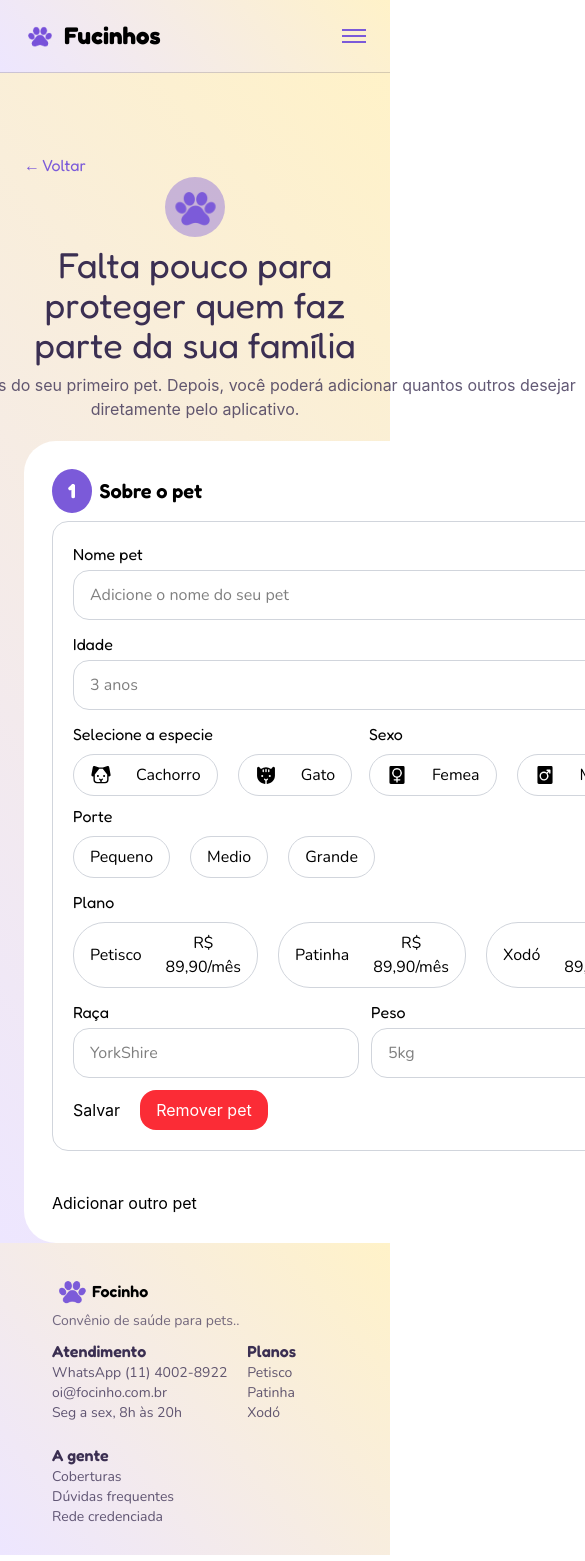
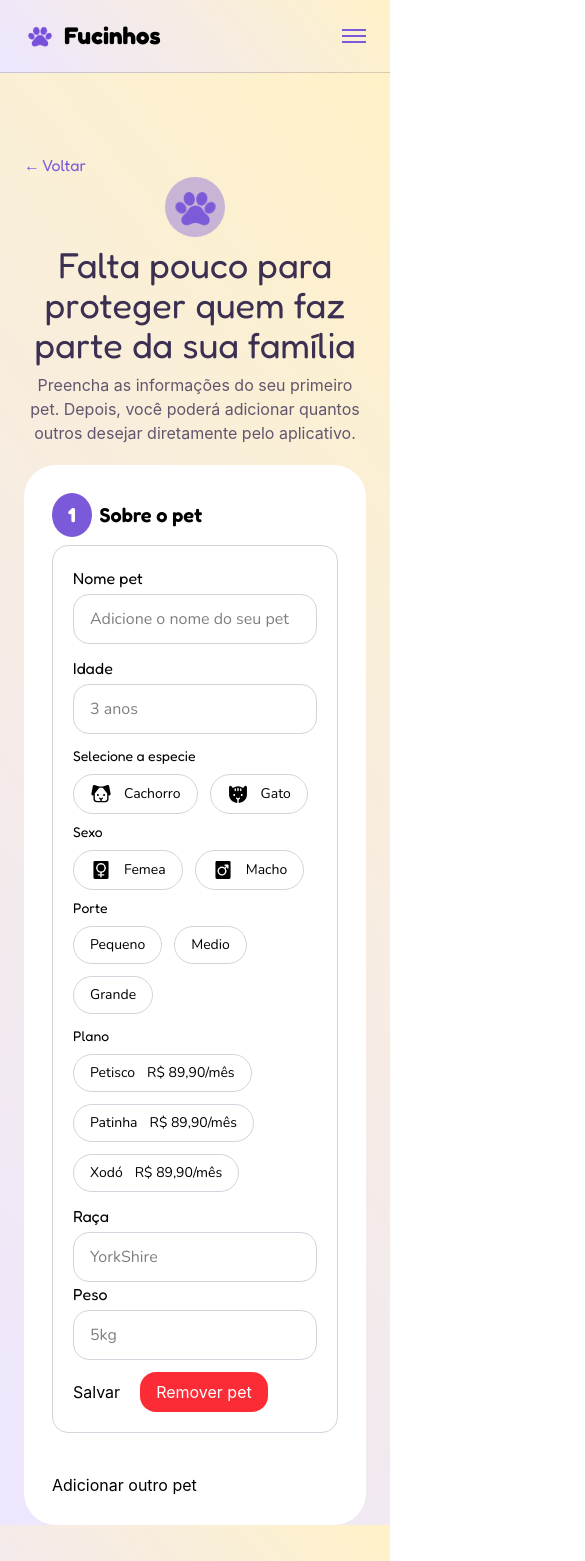
Before and after one commit to SophiAoAmaral/Fucinhos, a React (Vite) app in the folder fucinhos/: page /Fucinhos/contratar in a window 390 px wide. Shown: the top 1561 px of the page, 585 px wide, since content can reach past the window. Built offline with nearby package versions, Linux system fonts and the light colour scheme.

Commit message:
responsividade

```diff
--- a/fucinhos/src/Forms/Cadastro.jsx
+++ b/fucinhos/src/Forms/Cadastro.jsx
@@ -80,12 +80,12 @@ function removerPet(index) {
           <h1 className="font-fredoka text-4xl text-roxo-escuro">
             Falta pouco para proteger quem faz parte da sua família
           </h1>
-          <p className="w-200 text-roxo-escuro/80">
+          <p className="md:w-200 text-roxo-escuro/80">
             Preencha as informações do seu primeiro pet. Depois, você poderá
             adicionar quantos outros desejar diretamente pelo aplicativo.
           </p>
         </div>
-        <section className="grid grid-cols-[auto_1fr] gap-10 items-start">
+        <section className="md:grid md:grid-cols-[auto_1fr] gap-10 md:items-start">
           <div className="bg-white p-7 rounded-4xl">
             <span className='flex  font-semibold gap-2 text-xl mb-2 font-fredoka items-center'><span className='py-2 px-4 rounded-[100%] text-white font-bold bg-roxo'>1</span>Sobre o pet</span>
             {pets.map((pet, index) => (
@@ -104,7 +104,7 @@ function removerPet(index) {
               <Sobre dono={dono} />
             </article>
           </div>
-          <div className="bg-roxo/40 h-20"></div>
+          <div className="bg-roxo/40 md:h-20"></div>
         </section>
       </section>
     </section>
--- a/fucinhos/src/Forms/Formulario.jsx
+++ b/fucinhos/src/Forms/Formulario.jsx
@@ -11,7 +11,7 @@ export const Formulario = ({
 
        <Input type='text' placeholder='Adicione o nome do seu pet' name='nome' label='Nome pet' onChange={(e)=> atualizarPet("nome",e.target.value) }/>
        <Input type='text' placeholder='3 anos' name='idade' label='Idade' onChange={(e)=> atualizarPet("idade",e.target.value)}/>
-       <div className='grid grid-cols-2 gap-2'>
+       <div className='grid md:grid-cols-2 gap-2'>
        <OptionsSelector label='Selecione a especie' value={pet.especie} options={
         [{value:'Cachorro', icon:<PiDogFill size='22'/>, label:'Cachorro'},
          {value:'Gato', icon:<PiCatFill size='22'/>, label:'Gato'},
@@ -41,7 +41,7 @@ export const Formulario = ({
         ]}
         onChange={(valor) => atualizarPet(index, "plano", valor)}
         />
-       <div className='grid grid-cols-2 gap-3'>
+       <div className='md:grid grid-cols-2 gap-3'>
            <Input type='text' placeholder='YorkShire' name='raca' label='Raça' onChange={(e)=> atualizarPet("raca",e.target.value)}/>
            <Input type='text' placeholder='5kg' name='peso' label='Peso' onChange={(e)=> atualizarPet("peso",e.target.value)}/>
 
--- a/fucinhos/src/Forms/Input.jsx
+++ b/fucinhos/src/Forms/Input.jsx
@@ -4,8 +4,7 @@ export const Input = ({label, placeholder, type, name, onChange, removerPet}) =>
   return (
     <div className='flex flex-col text-roxo-excuro'>
         <label htmlFor={name} className='font-fredoka mb-1'>{label}</label>
-        <input className='font-nunito border border-gray-300 rounded-2xl px-4 py-3 outline-none
-    transition-all duration-200 focus:border-roxo-escuro inline-block ' type={type} placeholder={placeholder} name={name} id={name} onChange={onChange} />
+        <input className='font-nunito border border-gray-300 rounded-2xl px-4 py-3 outline-none transition-all duration-200 focus:border-roxo-escuro inline-block ' type={type} placeholder={placeholder} name={name} id={name} onChange={onChange} />
     </div>
   )
 }
--- a/fucinhos/src/Forms/OptionsSelector.jsx
+++ b/fucinhos/src/Forms/OptionsSelector.jsx
@@ -2,15 +2,15 @@ import React from 'react'
 
 export const OptionsSelector = ({label, options, value, onChange}) => {
   return (
-    <div className='flex flex-col gap-2 '>
+    <div className='flex flex-col gap-2 text-sm md:text-base'>
       <label className='font-fredoka'>{label}</label>
-      <div className="flex gap-5">
+      <div className="flex  flex-wrap md:flex-nowrap gap-3 md:gap-5">
         {options?.map((option) => (
           <button
             type="button"
             key={option.value}
             onClick={() => onChange(option.value)}
-            className={` ${value === option.value ? "bg-roxo/35 border border-roxo text-roxo-escuro/90" : "bg-white text-black border border-gray-300"} flex items-center font-nunito px-4 py-2 rounded-4xl gap-6`}
+            className={` ${value === option.value ? "bg-roxo/35 border border-roxo text-roxo-escuro/90" : "bg-white text-black border border-gray-300"} flex items-center font-nunito px-4 py-2 rounded-4xl gap-3 md:gap-6`}
           >
             {option.icon && option.icon}
             {option.value}
```
